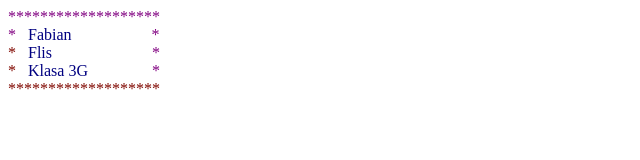
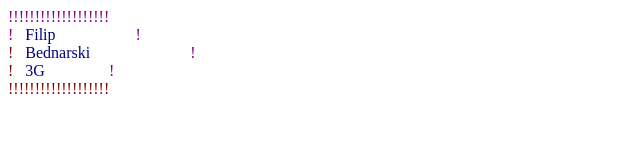
Before and after one commit to filbedn9/java_zadania, a plain HTML site: page z1_bed.html in a window 1280 px wide. Shown: the whole page, without its empty margins (0-640 px from the left). Drawn offline with Linux system fonts and the light colour scheme.

Commit message:
Update z1_bed.html

```diff
--- a/z1_bed.html
+++ b/z1_bed.html
@@ -3,15 +3,15 @@
 <HTML>
 <HEAD>
 <meta charset="utf-8">
-<TITLE>Osadzanie pliku JS-nazwisko_ucznia(wpisz Twoje)</TITLE>
+<TITLE>Osadzanie pliku JS-Bednarski</TITLE>
 </HEAD>
 <BODY>
 <SCRIPT>
-document.write("*******************".fontcolor("#800080")+"<br>");
-document.write("*".fontcolor("#800080")+"&nbsp;&nbsp;&nbsp;Fabian".fontcolor("#000080")+"&nbsp;&nbsp;&nbsp;&nbsp;&nbsp;&nbsp;&nbsp;&nbsp;&nbsp;&nbsp;&nbsp;&nbsp;&nbsp;&nbsp;&nbsp;&nbsp;&nbsp;&nbsp;&nbsp;&nbsp;*".fontcolor("#800080")+"<br>");
-document.write("*".fontcolor("##800080")+"&nbsp;&nbsp;&nbsp;Flis ".fontcolor("#000080")+"&nbsp;&nbsp;&nbsp;&nbsp;&nbsp;&nbsp;&nbsp;&nbsp;&nbsp;&nbsp;&nbsp;&nbsp;&nbsp;&nbsp;&nbsp;&nbsp;&nbsp;&nbsp;&nbsp;&nbsp;&nbsp;&nbsp;&nbsp;&nbsp;*".fontcolor("#800080")+"<br>");
-document.write("*".fontcolor("##800080")+"&nbsp;&nbsp;&nbsp;Klasa 3G ".fontcolor("#000080")+"&nbsp;&nbsp;&nbsp;&nbsp;&nbsp;&nbsp;&nbsp;&nbsp;&nbsp;&nbsp;&nbsp;&nbsp;&nbsp;&nbsp;&nbsp;*".fontcolor("#800080")+"<br>");
-document.write("*******************".fontcolor("##800080")+"<br>");
+document.write("!!!!!!!!!!!!!!!!!!!".fontcolor("#800080")+"<br>");
+document.write("!".fontcolor("#800080")+"&nbsp;&nbsp;&nbsp;Filip".fontcolor("#000080")+"&nbsp;&nbsp;&nbsp;&nbsp;&nbsp;&nbsp;&nbsp;&nbsp;&nbsp;&nbsp;&nbsp;&nbsp;&nbsp;&nbsp;&nbsp;&nbsp;&nbsp;&nbsp;&nbsp;&nbsp;!".fontcolor("#800080")+"<br>");
+document.write("!".fontcolor("##800080")+"&nbsp;&nbsp;&nbsp;Bednarski ".fontcolor("#000080")+"&nbsp;&nbsp;&nbsp;&nbsp;&nbsp;&nbsp;&nbsp;&nbsp;&nbsp;&nbsp;&nbsp;&nbsp;&nbsp;&nbsp;&nbsp;&nbsp;&nbsp;&nbsp;&nbsp;&nbsp;&nbsp;&nbsp;&nbsp;&nbsp;!".fontcolor("#800080")+"<br>");
+document.write("!".fontcolor("##800080")+"&nbsp;&nbsp;&nbsp;3G ".fontcolor("#000080")+"&nbsp;&nbsp;&nbsp;&nbsp;&nbsp;&nbsp;&nbsp;&nbsp;&nbsp;&nbsp;&nbsp;&nbsp;&nbsp;&nbsp;&nbsp;!".fontcolor("#800080")+"<br>");
+document.write("!!!!!!!!!!!!!!!!!!!".fontcolor("##800080")+"<br>");
 </SCRIPT>
 </BODY>
 </HTML>
```
